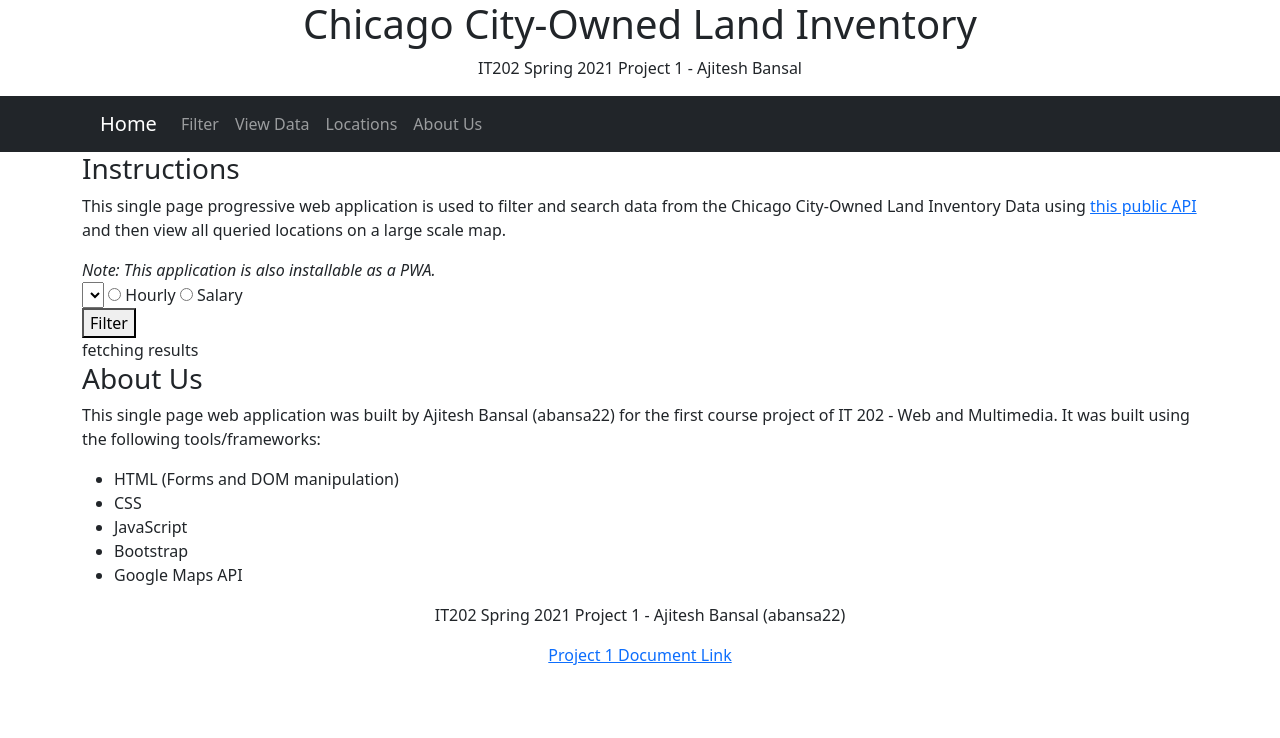
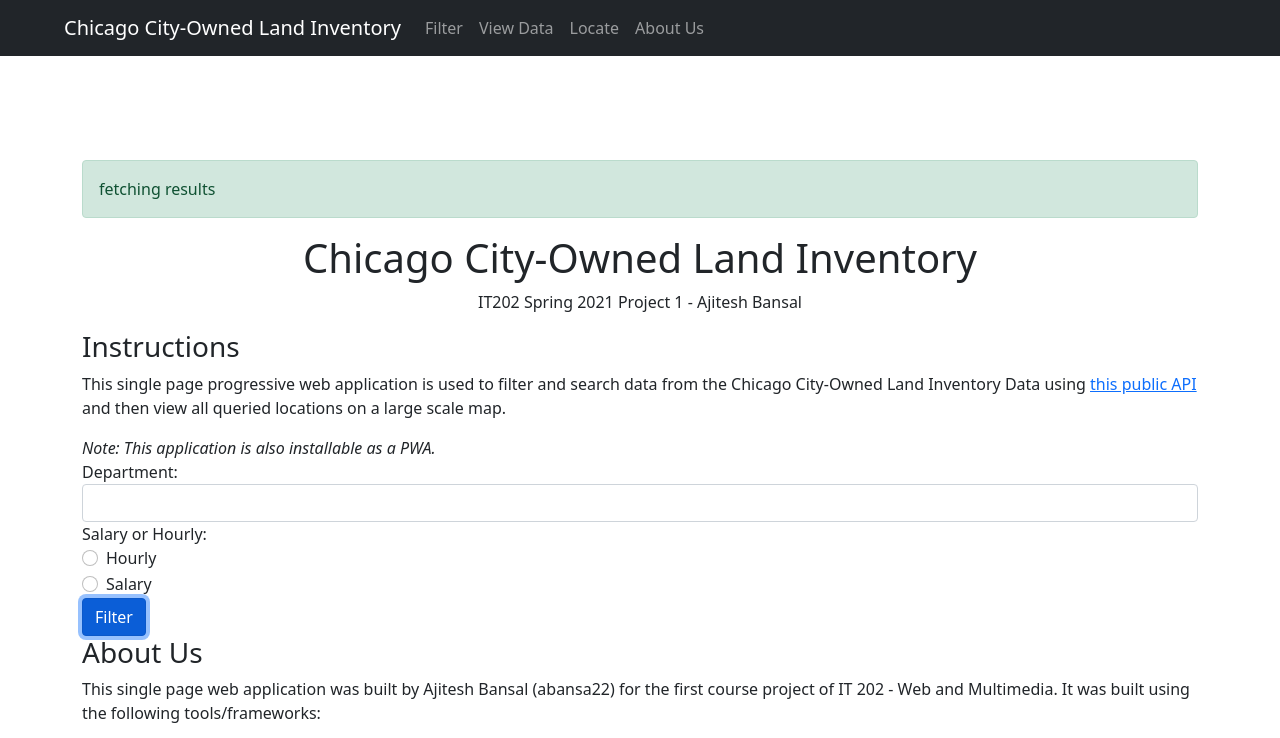
Before and after one commit to abansa22/IT202-Spring2021-project1, a plain HTML site: page index.html in a window 1280 px wide. Both pictures are taken after a click on the button "Filter". Shown: the top 738 px of the page. Drawn offline with nearby package versions, Linux system fonts and the light colour scheme; some packages are replaced by stand-ins of ours; no server answers.

Commit message:
style: more bootstrap - alert, form, fixed appbar

```diff
--- a/index.html
+++ b/index.html
@@ -8,29 +8,34 @@
 	<!-- <link rel="manifest" href="manifest.json"> -->
 	<title>IT202 Project 1: Chicago City-Owned Land Inventory</title>
 
-  <link href="https://cdn.jsdelivr.net/npm/bootstrap@5.0.0-beta2/dist/css/bootstrap.min.css" rel="stylesheet" integrity="sha384-BmbxuPwQa2lc/FVzBcNJ7UAyJxM6wuqIj61tLrc4wSX0szH/Ev+nYRRuWlolflfl" crossorigin="anonymous">
+	<link href="https://cdn.jsdelivr.net/npm/bootstrap@5.0.0-beta2/dist/css/bootstrap.min.css" rel="stylesheet" integrity="sha384-BmbxuPwQa2lc/FVzBcNJ7UAyJxM6wuqIj61tLrc4wSX0szH/Ev+nYRRuWlolflfl"
+	 crossorigin="anonymous">
 	<link href="styles.css" rel="stylesheet" type="text/css" />
 
-  <script src="https://ajax.googleapis.com/ajax/libs/jquery/3.5.1/jquery.min.js"></script>
-  <script src="https://cdnjs.cloudflare.com/ajax/libs/popper.js/1.16.0/umd/popper.min.js"></script>
-  <script src="https://maxcdn.bootstrapcdn.com/bootstrap/4.5.2/js/bootstrap.min.js"></script>
-  <script src="https://polyfill.io/v3/polyfill.min.js?features=default"></script>
-  <script src="https://maps.googleapis.com/maps/api/js?key=AIzaSyBTNTN8EvimWfGlpJD8igJYdwtuE8w75NU&callback=initMap&libraries=&v=weekly" ></script>
+	<script src="https://ajax.googleapis.com/ajax/libs/jquery/3.5.1/jquery.min.js">
+	</script>
+	<script src="https://cdnjs.cloudflare.com/ajax/libs/popper.js/1.16.0/umd/popper.min.js">
+	</script>
+	<script src="https://maxcdn.bootstrapcdn.com/bootstrap/4.5.2/js/bootstrap.min.js">
+	</script>
+	<script src="https://polyfill.io/v3/polyfill.min.js?features=default">
+	</script>
+	<script>
+		let map;
+
+    function initMap() {
+      map = new google.maps.Map(document.getElementById("map"), {
+        center: { lat: 41.86980309859628, lng: -87.64944472365393 },
+        zoom: 8,
+      });
+      console.log(map)
+    }
+	</script>
 </head>
 
 <body>
-	<div class="jumbotron text-center">
-		<h1>
-			Chicago City-Owned Land Inventory
-		</h1>
-    <p>
-      IT202 Spring 2021 Project 1 - Ajitesh Bansal
-    </p>
-	</div>
-
-
-	<nav class="navbar navbar-expand-sm bg-dark navbar-dark">
-		<a class="navbar-brand" href="#">Home</a>
+	<nav class="navbar navbar-expand-sm bg-dark navbar-dark fixed-top">
+		<a class="navbar-brand" href="#">Chicago City-Owned Land Inventory</a>
 		<button class="navbar-toggler" type="button" data-target="#collapsibleNavbar" data-toggle="collapse">
       <span class="navbar-toggler-icon"></span>
     </button>
@@ -43,7 +48,7 @@
           <a class="nav-link" href="#">View Data</a>
         </li>
         <li class="nav-item">
-          <a class="nav-link" href="#">Locations</a>
+          <a class="nav-link" href="#">Locate</a>
         </li>
         <li class="nav-item">
           <a class="nav-link" href="#">About Us</a>
@@ -53,12 +58,25 @@
   </nav>
 
 
-  <div id="msg">
+
+  <div class="container" id="main">
+      <div class="alert alert-success" id="status">
+        <button type="button" class="close" data-dismiss="alert">&times;</button>
       </div>
 
-  <div class="container" id="main">
-
+      <!-- <div class="d-flex justify-content-center">
+        <div class="spinner-border" role="status">
+        </div>
+      </div> -->
       <div id="home">
+        <div class="jumbotron text-center">
+          <h1>
+            Chicago City-Owned Land Inventory
+          </h1>
+          <p>
+            IT202 Spring 2021 Project 1 - Ajitesh Bansal
+          </p>
+        </div>
         <h3>
           Instructions
         </h3>
@@ -70,25 +88,36 @@
 
       <div id="filter-form">
         <form>
-          <select name="department" id="department">
+          <div class="form-group">
+            <label for="department" >Department:</label>
+            <select name="department"  id="department" class="form-control">
               <option></option>
             </select>
+          </div>
 
-          <input type="radio" name="salary_or_hourly" value="Hourly"> Hourly
-          <input type="radio" name="salary_or_hourly" value="Salary"> Salary
+          <div class="form-group">
+            <label for="salary_or_hourly">Salary or Hourly:</label><br>
+            <div class="form-check">
+              <label class="form-check-label">
+                <input type="radio" class="form-check-input" name="salary_or_hourly">Hourly
+              </label>
+            </div>
+            <div class="form-check">
+              <label class="form-check-label">
+                <input type="radio" class="form-check-input" name="salary_or_hourly">Salary
+              </label>
+            </div>
+          </div>
         </form>
 
-        <button id="filter" onclick="handleFilter">Filter</button>
+        <button id="filter" class="btn btn-primary">Filter</button>
 
       </div>
 
       <div id="data">
-
       </div>
 
-      <div id="map">
-
-      </div>
+      <div id="map"></div>
 
       <div id="about">
         <h3>
@@ -125,17 +154,6 @@
   </div>
 
   <script>
-    let map;
-
-    function initMap() {
-      map = new google.maps.Map(document.getElementById("map"), {
-        center: { lat: 41.86980309859628, lng: -87.64944472365393 },
-        zoom: 8,
-      });
-    }
-  </script>
-
-  <script>
     const endpoint = "https://data.cityofchicago.org/resource/xzkq-xp2w.json";
     // get the unique department names and populate the select control
     fetch(endpoint+"?$select=distinct%20department")
@@ -156,9 +174,9 @@
         }
       });
 
-     document.querySelector("#filter").addEventListener ("click", (e) => {
-
-          document.querySelector("#data").innerText = "fetching results";
+     document.querySelector("#filter").addEventListener("click", (e) => {
+        document.querySelector("#status").innerText = "fetching results";
+        document.querySelector("#status").style.display = "block";
 
         let f = document.querySelector("form");
         let fd = new FormData(f);
@@ -169,7 +187,7 @@
         fetch (url)
           .then ( (response) => { return response.json() })
           .then ( (data) => {
-                document.querySelector("#data").innerText = "Results found: " + data.length;
+              document.querySelector("#status").innerText = "Results found: " + data.length;
               for (let item of data) {
                   // create a paragraph
                   let p = document.createElement ("p");
@@ -193,6 +211,11 @@
       });
     }
   </script>
+
+  <script
+  src="https://maps.googleapis.com/maps/api/js?key=AIzaSyBTNTN8EvimWfGlpJD8igJYdwtuE8w75NU&callback=initMap&libraries=&v=weekly"
+  async
+></script>
 </body>
 
 </html>
--- a/styles.css
+++ b/styles.css
@@ -1,9 +1,17 @@
+#main {
+  margin-top: 20vh;
+}
+
+#status {
+  display: none;
+}
+
 #map {
-  height: 100%;
+  height: 50%;
 }
 
 .navbar-brand {
-  margin-left: 100px;
+  margin-left: 5%;
 }
 
 html,
```
Lines whose indentation alone changed are shown as unchanged.
